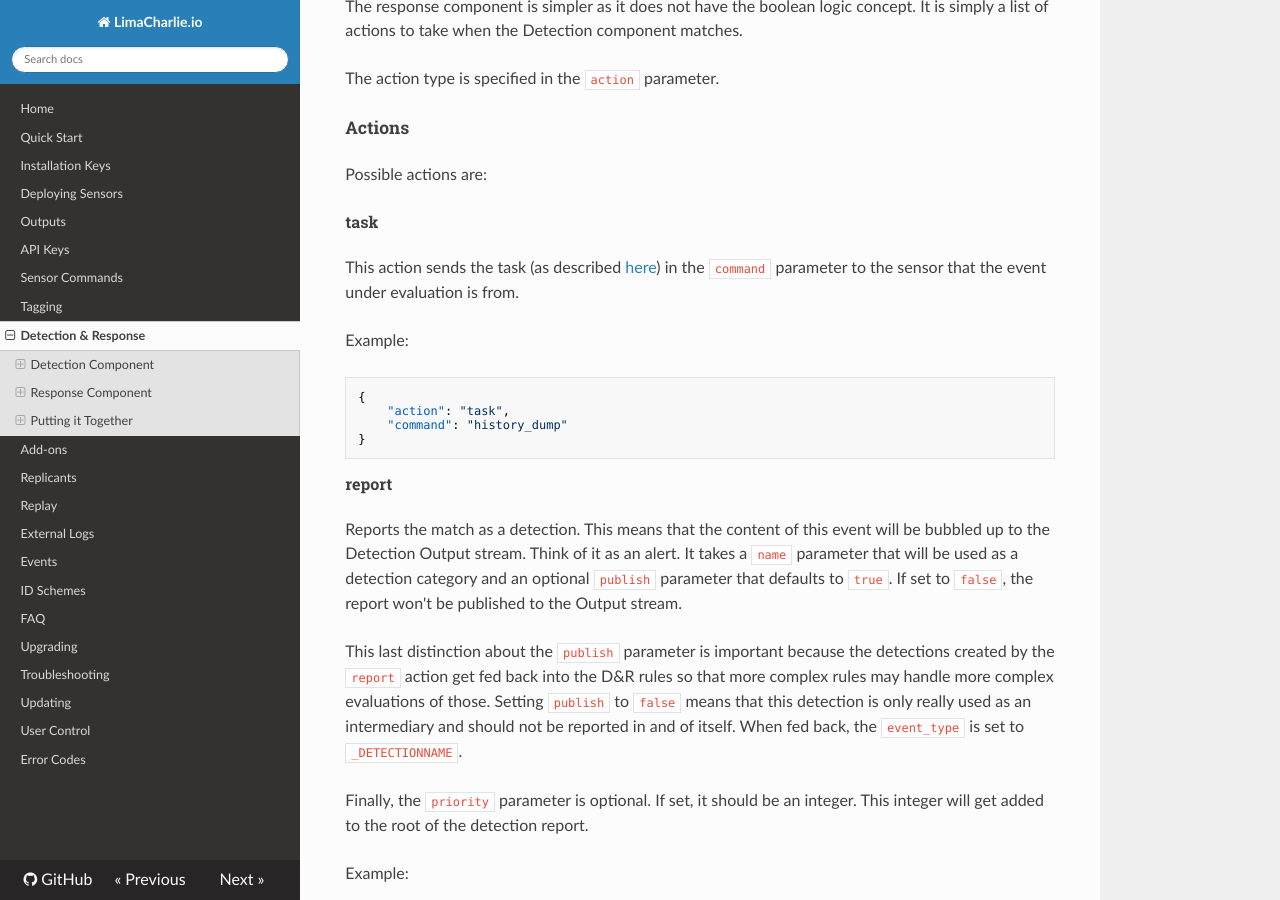
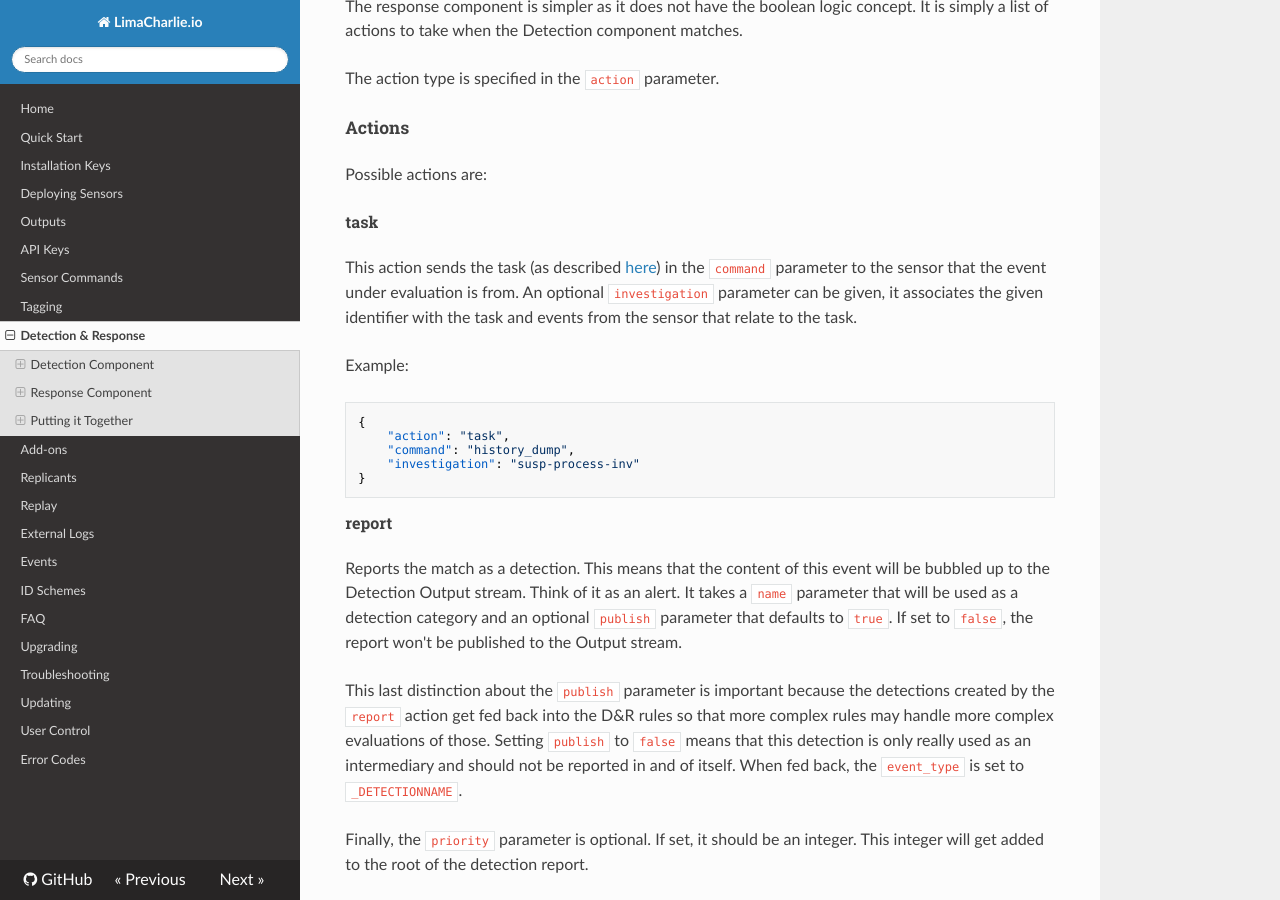
Before and after one commit to refractionPOINT/lce_doc, an MkDocs documentation site: the page built from docs/dr.md, in a window 1280 px wide and 900 px high, scrolled down 10048 px. Built offline with MkDocs 1.6.1, drawn with Linux system fonts in a browser that asks for light colours; nearby versions of some CDN libraries; old or Windows-style settings are respelled for this version of MkDocs.

Commit message:
Adding doc on the investigation parameter of DR rules task.

````diff
--- a/docs/dr.md
+++ b/docs/dr.md
@@ -412,13 +412,15 @@ Possible actions are:
 
 #### task
 This action sends the task (as described [here](sensor_commands.md)) in the `command` parameter to the sensor that the event
-under evaluation is from.
+under evaluation is from. An optional `investigation` parameter can be given, it associates the given
+identifier with the task and events from the sensor that relate to the task.
 
 Example:
 ```json
 {
     "action": "task",
-    "command": "history_dump"
+    "command": "history_dump",
+    "investigation": "susp-process-inv"
 }
 ```
 
````
